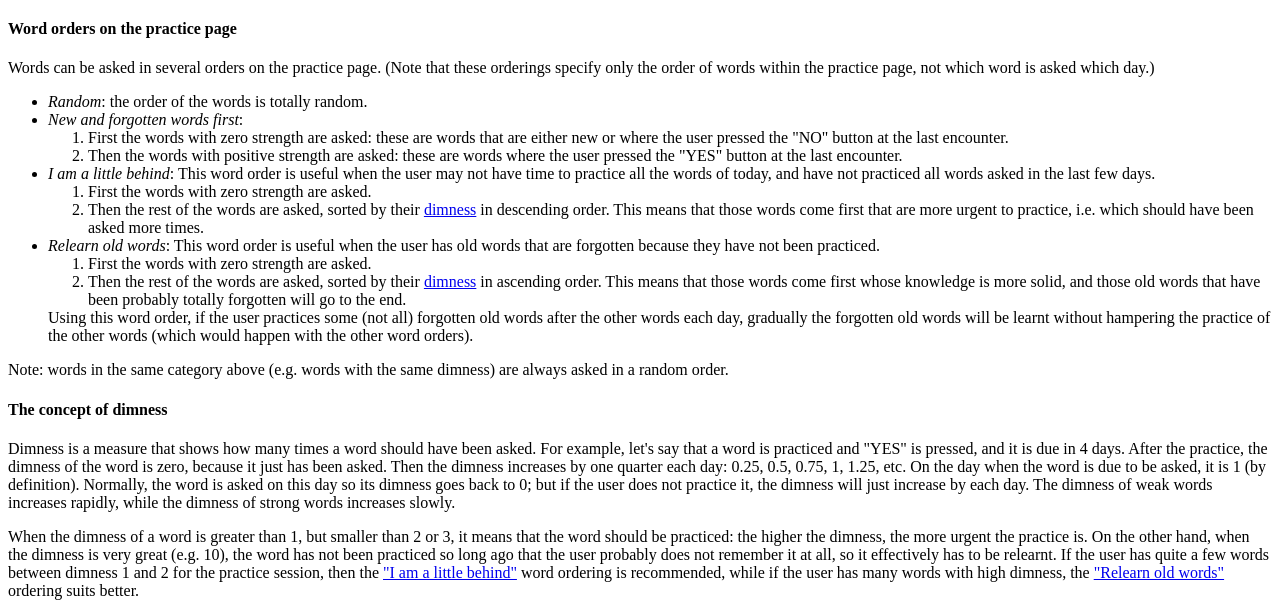
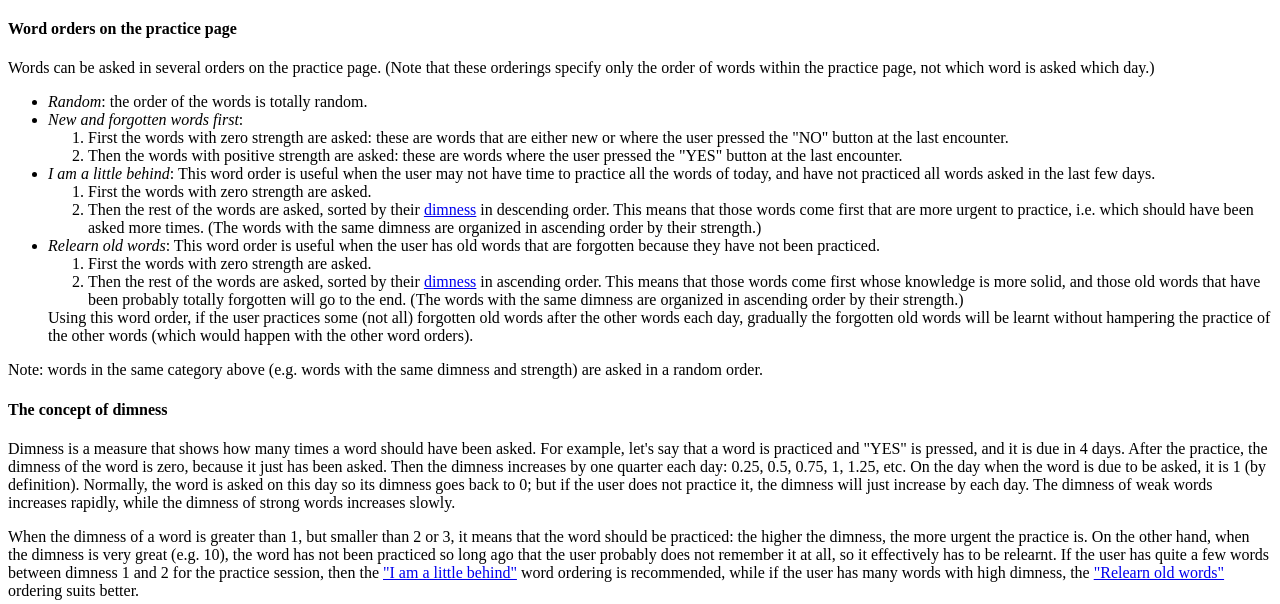
Before and after one commit to hcs42/ExponWords, a Django app: template templates/ew/help/help-en.html in a window 1280 px wide. Shown: the part 1639-2243 px from the top of the page. Run offline with Django 3.2, Linux system fonts and the light colour scheme; the template is opened without the code that fills it, so the values that code supplies are empty.

Commit message:
Practice page/word order: sorting also by strength

```diff
--- a/templates/ew/help/help-en.html
+++ b/templates/ew/help/help-en.html
@@ -208,7 +208,8 @@ word is asked which day.)</p>
     <li>Then the rest of the words are asked, sorted by their <a
       href="#dimness">dimness</a> in descending order. This means that those
     words come first that are more urgent to practice, i.e. which should have
-    been asked more times.</li>
+    been asked more times. (The words with the same dimness are organized in
+    ascending order by their strength.)</li>
   </ol></li>
   <li id="relearn-old-words"><em>Relearn old words</em>: This word order is
   useful when the user has old words that are forgotten because they have not
@@ -218,7 +219,8 @@ word is asked which day.)</p>
     <li>Then the rest of the words are asked, sorted by their <a
       href="#dimness">dimness</a> in ascending order. This means that those
     words come first whose knowledge is more solid, and those old words that
-    have been probably totally forgotten will go to the end.</li>
+    have been probably totally forgotten will go to the end. (The words with
+    the same dimness are organized in ascending order by their strength.)</li>
   </ol>
   Using this word order, if the user practices some (not all) forgotten old
   words after the other words each day, gradually the forgotten old words will
@@ -226,8 +228,8 @@ word is asked which day.)</p>
   happen with the other word orders).</li>
 </ul>
 
-<p>Note: words in the same category above (e.g. words with the same dimness)
-are always asked in a random order.</p>
+<p>Note: words in the same category above (e.g. words with the same dimness and
+strength) are asked in a random order.</p>
 
 <h4 id="dimness">The concept of dimness</h4>
 
```
Also changed, not shown: models.py (+5 -2 lines), templates/ew/help/help-hu.html (+6 -4 lines).
